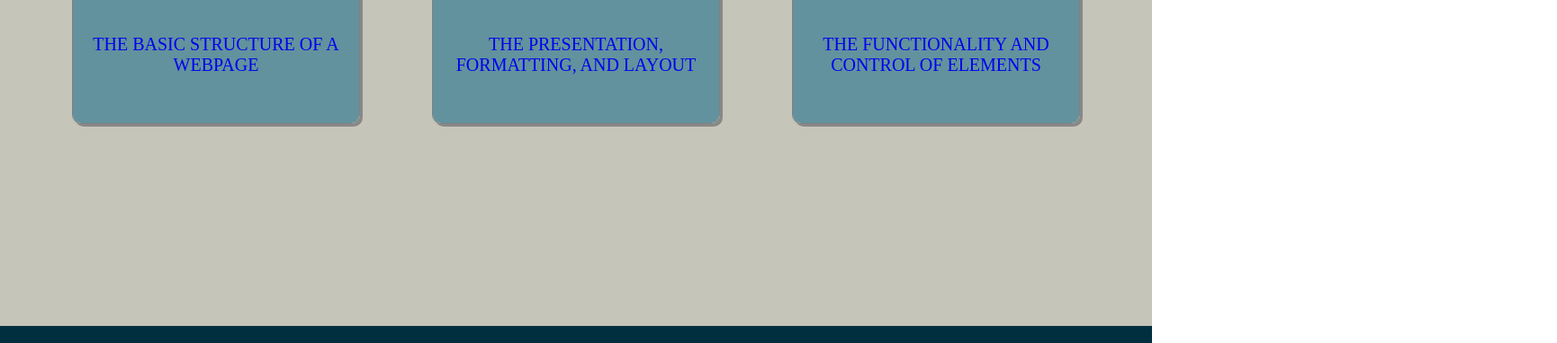
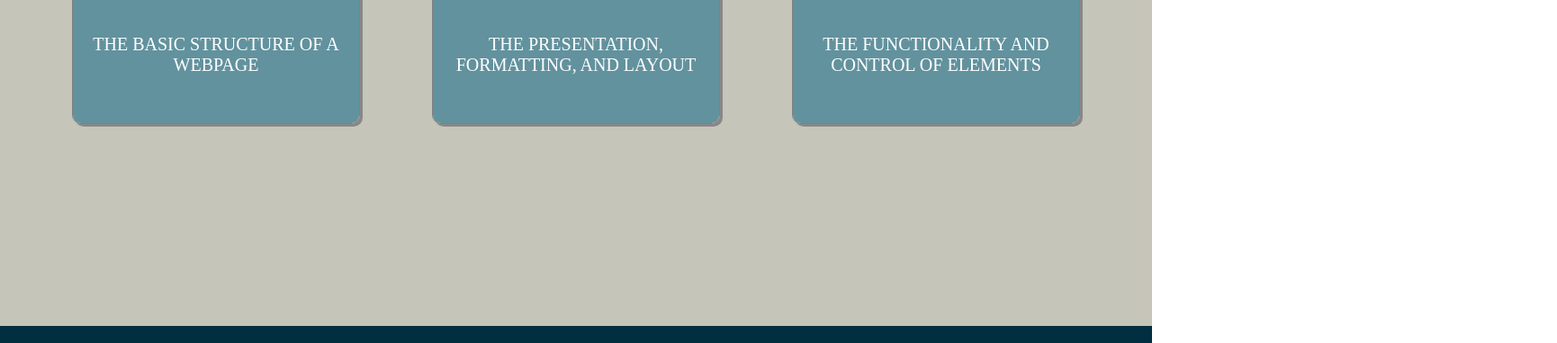
Before and after one commit to D-Malla/Vital-Capstone, a React app in the folder client/: page / in a window 1280 px wide. Shown: the part 537-919 px from the top of the page at 90% size, 1730 px wide, since content can reach past the window. Built offline with nearby package versions, Linux system fonts and the light colour scheme.

Commit message:
Fixed layout width and link colors

```diff
--- a/client/src/styles/Home.css
+++ b/client/src/styles/Home.css
@@ -3,6 +3,7 @@ html {box-sizing:border-box;}
 
 /* GENERAL STYLING */
 a {
+  color: white;
   text-decoration: none;
 }
 
@@ -82,7 +83,6 @@ a:visited {
   left: 450px;
   position: absolute;
   top: 125px;
-  width: 100%;
 }
 
 #homeBodyContainer .greeting h1 {
--- a/client/src/styles/Lesson.css
+++ b/client/src/styles/Lesson.css
@@ -3,6 +3,7 @@ html {box-sizing:border-box;}
 
 /* GENERAL STYLING */
 a {
+  color: white;
   text-decoration: none;
 }
 
--- a/client/src/styles/Lessons.css
+++ b/client/src/styles/Lessons.css
@@ -3,6 +3,7 @@ html {box-sizing:border-box;}
 
 /* GENERAL STYLING */
 a {
+  color: white;
   text-decoration: none;
 }
 
--- a/package.json
+++ b/package.json
@@ -17,7 +17,8 @@
   },
   "homepage": "https://github.com/pc-summer-2019/boilerplate#readme",
   "dependencies": {
-    "concurrently": "^4.1.1"
+    "concurrently": "^4.1.1",
+    "react-syntax-highlighter": "^11.0.2"
   },
   "boilerplate": {
     "name": "boilerplate",
```
Also changed, not shown: 1 other file.
